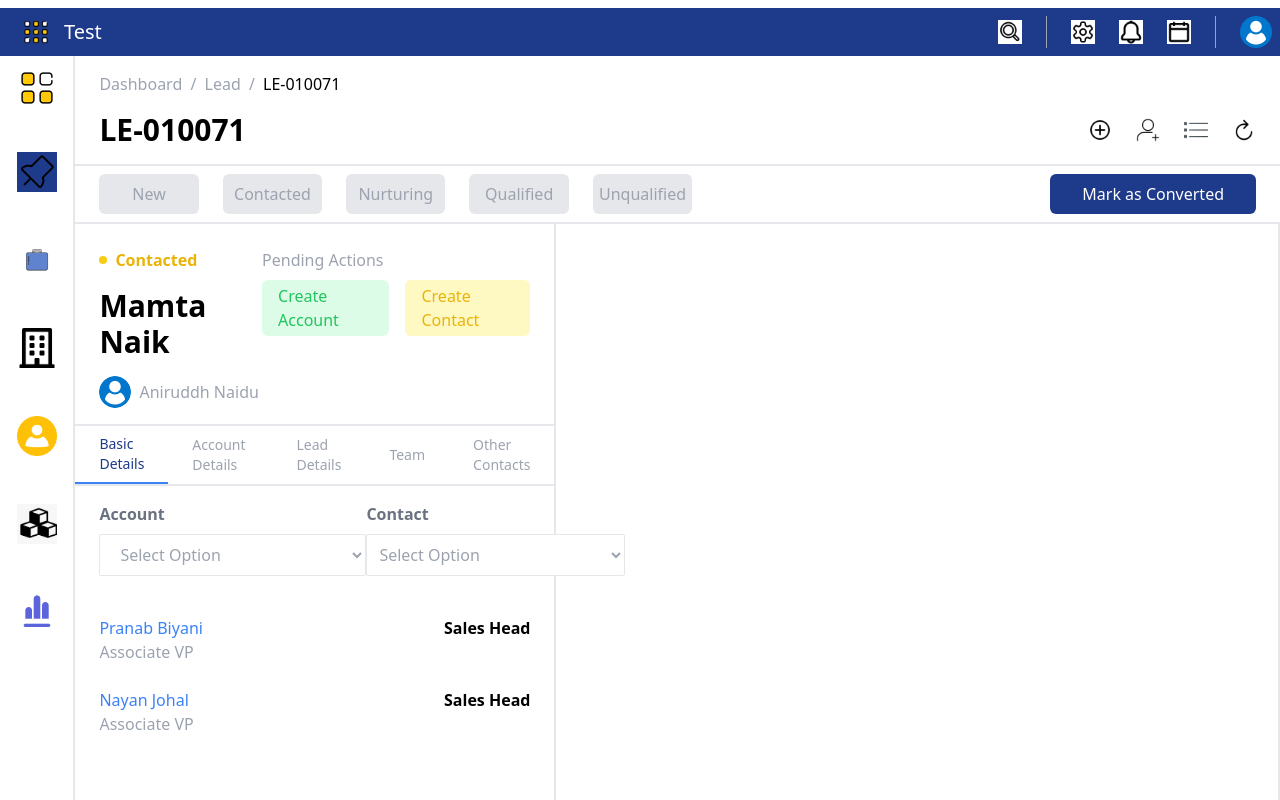
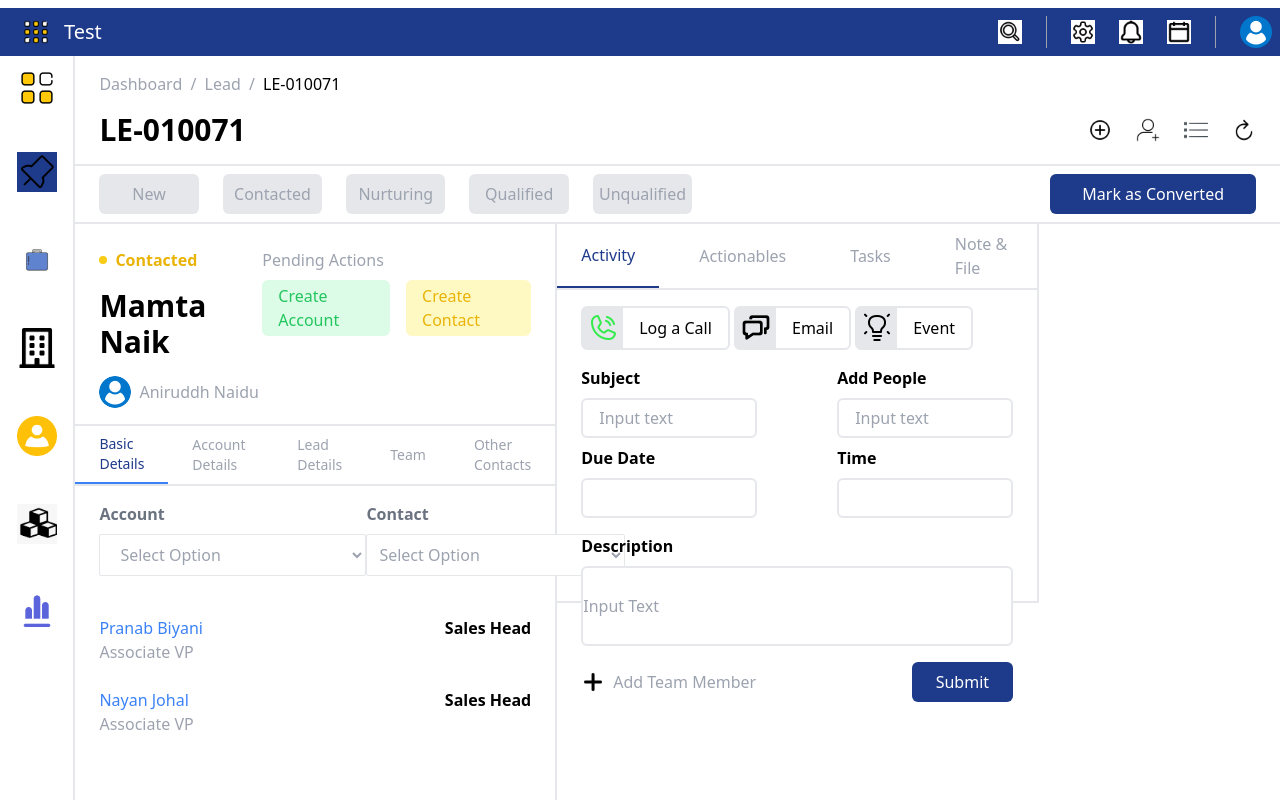
Before and after one commit to tanishq0421/Dashboard_assignment, a React (Vite) app: page / in a window 1280 px wide. Built offline with nearby package versions, Linux system fonts and the light colour scheme.

Commit message:
activity tab created

```diff
--- a/src/components/activity.jsx
+++ b/src/components/activity.jsx
@@ -1,5 +1,113 @@
+import { useState } from "react";
+import bulb from "./../assets/light_bulb_icon.png";
+import email from "./../assets/messages_icon.png";
+import phone from "./../assets/phone_call_icon.png";
+// import calender from "./../assets/calender_icon.png";
+import plusIcon from "./../assets/plus_icon.png";
+
 export const Activity = () => {
-    return(
-        <div></div>
-    )
-}
+    const tabs = ["Activity", "Actionables", "Tasks", "Note & File"];
+    const [selectedTab, setSelectedTab] = useState(tabs[0]);
+    const events = [
+        {
+            name: "Log a Call",
+            icon: phone,
+        },
+        {
+            name: "Email",
+            icon: email,
+        },
+        {
+            name: "Event",
+            icon: bulb,
+        },
+    ];
+    return (
+        <div className="w-full md:w-2/5 border-r-2 h-3/5 border-b-2">
+            <div className="flex flex-wrap md:flex-nowrap space-x-4 border-b-2 justify-start">
+                {tabs.map((tab, index) => {
+                    const isSelected = selectedTab === tab;
+                    return (
+                        <div
+                            key={index}
+                            className={`flex flex-col items-center text-md justify-center cursor-pointer p-2 ${
+                                isSelected
+                                    ? "text-blue-900 border-b-2 border-blue-900"
+                                    : "text-gray-400"
+                            }`}
+                            onClick={() => setSelectedTab(tab)}
+                        >
+                            <div className="text-md mx-4">{tab}</div>
+                        </div>
+                    );
+                })}
+            </div>
+            <div className="flex flex-wrap md:flex-nowrap justify-between px-6 py-4 mr-10">
+                {events.map((event, index) => {
+                    return (
+                        <div
+                            key={index}
+                            className="flex items-center border-gray border-2 rounded-md cursor-pointer mb-4 md:mb-0"
+                        >
+                            <img
+                                src={event.icon}
+                                alt="phone"
+                                className="h-10 w-10 bg-gray-200 p-1"
+                            ></img>
+                            <div className="px-4 text-black-500">{event.name}</div>
+                        </div>
+                    );
+                })}
+            </div>
+            <div className="flex flex-wrap md:flex-nowrap mx-6">
+                <div className="w-full md:w-1/2 mr-0 md:mr-10 mb-2 md:mb-0">
+                    <div className="text-md text-black-200 font-semibold mb-2">
+                        Subject
+                    </div>
+                    <input
+                        type="text"
+                        className="h-10 w-full px-4 text-gray-400 border-gray border-2 rounded-md"
+                        placeholder="Input text"
+                    />
+                    <div className="text-md text-black-200 font-semibold my-2">
+                        Due Date
+                    </div>
+                    <div className="relative w-full">
+                        <input
+                            type="text"
+                            className="h-10 w-full px-4 text-gray-400 border-gray border-2 rounded-md pr-10"
+                        />
+                    </div>
+                </div>
+                <div className="w-full md:w-1/2 md:ml-10">
+                    <div className="text-md text-black-200 font-semibold mb-2">
+                        Add People
+                    </div>
+                    <input
+                        type="text"
+                        className="h-10 w-full px-4 text-gray-400 border-gray border-2 rounded-md"
+                        placeholder="Input text"
+                    />
+                    <div className="text-md text-black-200 font-semibold my-2">Time</div>
+                    <div className="relative w-full">
+                        <input
+                            type="text"
+                            className="h-10 w-full px-4 text-gray-400 border-gray border-2 rounded-md pr-10"
+                        />
+                    </div>
+                </div>
+            </div>
+            <div className="mx-6 my-4">
+                <div className="text-black-500 text-md font-semibold mb-2">Description</div>
+                <input type="text" placeholder="Input Text" className="text-gray-400 border-gray border-2 rounded-md w-full h-20"/>
+            </div>
+            <div className="flex flex-grow items-center justify-between mx-6 my-2">
+                <div className="flex flex-grow items-center space-x-2">
+                    <img src={plusIcon} alt="plusIcon" className="h-6 w-6"/>
+                    <div className="text-gray-400 text-md">Add Team Member</div>
+                </div>
+                <button className="text-white text-center bg-blue-900 rounded-md h-10 px-6">Submit</button>
+            </div>
+        </div>
+    );
+};
--- a/src/components/details.jsx
+++ b/src/components/details.jsx
@@ -98,17 +98,19 @@ export const Details = () => {
       </div>
       <div>
         {persons.map((person, index) => {
-            return(
+          return (
             <div className="px-6" key={index}>
               <div className="flex my-6 justify-between">
                 <div>
                   <div className="text-blue-500 text-md">{person.name}</div>
                   <div className="text-gray-400">{person.designation}</div>
                 </div>
-                    <div className="text-black-300 font-bold">{person.vertical}</div>
+                <div className="text-black-300 font-bold">
+                  {person.vertical}
                 </div>
               </div>
-            )
+            </div>
+          );
         })}
       </div>
     </div>
--- a/src/pages/home.jsx
+++ b/src/pages/home.jsx
@@ -3,6 +3,7 @@ import { Header } from "../components/header";
 import { Sidebar } from "../components/sidebar";
 import { Tabs } from "../components/tabs";
 import { Title } from "../components/title";
+import { Activity } from "../components/activity"
 
 export const Home = () => {
   return (
@@ -15,8 +16,9 @@ export const Home = () => {
         <div className="w-full flex flex-col">
           <Title />
           <Tabs />
-          <div className="flex border-r-2 flex-grow">
+          <div className="flex flex-grow">
             <Details />
+            <Activity />
           </div>
         </div>
       </div>
```
Lines whose indentation alone changed are shown as unchanged.
